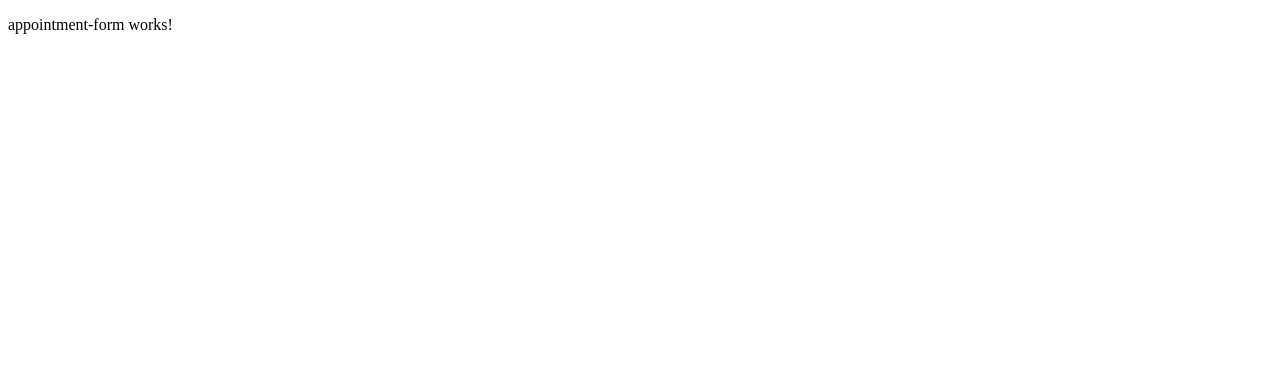
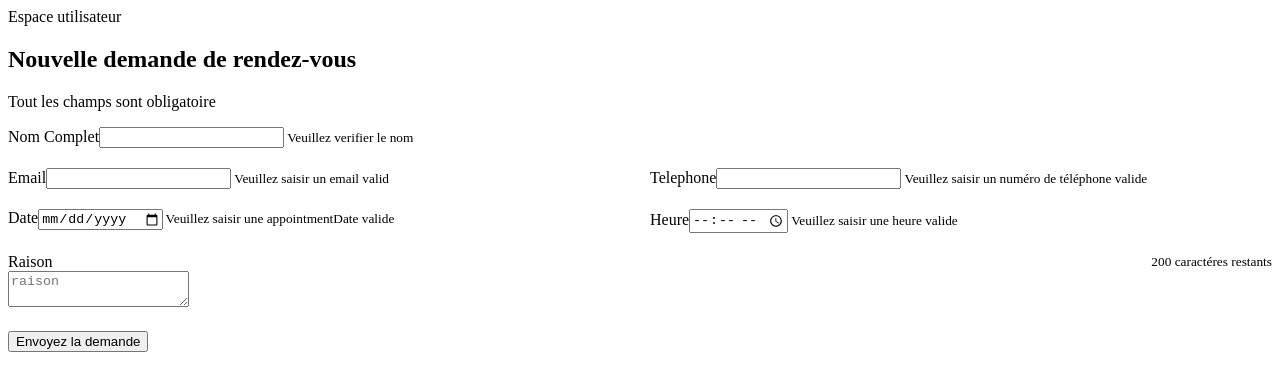
Before and after one commit to khalillakhdhar/appointment-frontend, an Angular app: page /request in a window 1280 px wide. Shown: the top 390 px of the page. Built offline with nearby package versions, Linux system fonts and the light colour scheme.

Commit message:
updated code
update de appointment appointment form
et logique de admin dashboard ts file

```diff
--- a/src/app/core/services/apointment.service.ts
+++ b/src/app/core/services/apointment.service.ts
@@ -12,7 +12,7 @@ import {
 @Injectable({ providedIn: 'root' })
 export class AppointmentService {
   private readonly http = inject(HttpClient);
-  private readonly apiUrl = `${environment.apiUrl}/appointments`;
+  private readonly apiUrl = `${environment.apiUrl}/Appointments`;
 
   getAll(): Observable<Appointment[]> {
     return this.http.get<Appointment[]>(this.apiUrl);
--- a/src/app/features/admin-dashboard/admin-dashboard.ts
+++ b/src/app/features/admin-dashboard/admin-dashboard.ts
@@ -1,4 +1,8 @@
-import { Component } from '@angular/core';
+import { Component, computed, inject, signal } from '@angular/core';
+import { AppointmentService } from '../../core/services/apointment.service';
+import { Appointment, AppointmentStatus } from '../../core/models/appointment.model';
+import { finalize } from 'rxjs';
+import { HttpErrorResponse } from '@angular/common/http';
 
 @Component({
   selector: 'app-admin-dashboard',
@@ -6,4 +10,88 @@ import { Component } from '@angular/core';
   templateUrl: './admin-dashboard.html',
   styleUrl: './admin-dashboard.css',
 })
-export class AdminDashboard {}
+export class AdminDashboard {
+  //DI
+  private readonly service=inject(AppointmentService);
+  //Init
+  readonly appointments=signal<Appointment[]>([]);
+  readonly filter=signal<'All' | AppointmentStatus>('All');
+  readonly loading= signal(false);
+  readonly actionId= signal<number | null>(null);
+  readonly successMessage=signal('');
+  readonly errorMessage=signal('');
+// listing and stats
+readonly total=computed(()=> this.appointments().length);
+readonly pending=computed(()=> this.appointments().filter(a=>a.status==='Pending').length);
+readonly accepted=computed(()=> this.appointments().filter(a=>a.status==='Accepted').length);
+readonly rejected=computed(()=> this.appointments().filter(a=>a.status==='Rejected').length);
+readonly filteredAppointments=computed(
+  ()=> {
+    const filter=this.filter();
+    return filter ==='All' ? this.appointments() : this.appointments().filter(a=>a.status=== filter);
+
+  });
+  ngOnInit(): void {
+   //
+
+  }
+loadAppointments():void{
+  this.loading.set(true);
+  this.errorMessage.set('');
+  this.service.getAll().pipe(finalize(()=> this.loading.set(false))).subscribe(
+    {
+      next: appointments=>this.appointments.set(appointments),
+      error:()=>this.errorMessage.set("impossible de charger les rendez-vous")
+    }
+  );
+
+}
+setFilter(filter:'All' | AppointmentStatus){
+  this.filter.set(filter);
+}
+updateStatus(appointment:Appointment,status:'Accepted' | 'Rejected')
+{
+  this.actionId.set(appointment.id);
+this.clearMessages();
+this.service.updateStatus(appointment.id,status)
+.pipe(finalize(()=>this.actionId.set(null)))
+.subscribe(
+{
+  next: (updated:any) =>{
+    this.appointments.update(items=>items.map(item=>item.id===updated.id ?updated : item))
+    this.successMessage.set(status==='Accepted' ? 'la demande été accepté': 'La demande été refusé')
+  },
+  error: (error:HttpErrorResponse)=>this.errorMessage.set(error.error?.message ?? 'la modification a échoué.')
+});
+
+}
+delete(appointment: Appointment)
+{
+  if(!confirm('Supprimer la demande de '+appointment.fullName)) return;
+  this.actionId.set(appointment.id);
+  this.clearMessages();
+  this.service.delete(appointment.id)
+  .pipe(finalize(()=>this.actionId.set(null)))
+.subscribe(
+{
+  next: ()=>
+  {
+    this.appointments.update(items=>items.filter(item=>item.id!==appointment.id));
+        this.successMessage.set("demande supprimé");
+
+  },
+    error: (error:HttpErrorResponse)=>this.errorMessage.set(error.error?.message ?? 'la suppressu=ion a échoué.')
+
+
+});
+
+}
+
+
+
+
+private clearMessages()
+{this.errorMessage.set('');
+this.successMessage.set('');
+}
+}
--- a/src/app/features/appointment-form/appointment-form.html
+++ b/src/app/features/appointment-form/appointment-form.html
@@ -1 +1,103 @@
-<p>appointment-form works!</p>
+<section class="page narrow">
+
+<div class="page-heading">
+  <span class="eyebrow"> Espace utilisateur</span>
+  <h1>Nouvelle demande de rendez-vous</h1>
+  <p>Tout les champs sont obligatoire</p>
+
+</div>
+@if(successMessage()) {<div class="alert success">{{successMessage()}}</div>}
+@if(errorMessage()) {<div class="alert error">{{errorMessage()}}</div>}
+<form class="card form-grid" [formGroup]="form" (ngSubmit)="submit()" novalidate>
+  <div class="field full">
+    <label for="fullName">Nom Complet</label>
+    <input id="fullName" type="text" formControlName="fullName" [class.invalid]="isInvalid('fullName')">
+    @if(isInvalid('fullName'))
+    {
+      <small class="error-text">
+        Veuillez verifier le nom
+      </small>
+
+    }
+
+
+  </div>
+
+  <div class="field">
+    <label for="email">Email</label>
+    <input id="email" type="text" formControlName="email" [class.invalid]="isInvalid('email')">
+    @if(isInvalid('email'))
+    {
+      <small class="error-text">
+        Veuillez saisir un email valid
+      </small>
+
+    }
+
+
+  </div>
+<div class="field">
+    <label for="telephone">Telephone</label>
+    <input id="telephone" type="text" formControlName="phone" [class.invalid]="isInvalid('phone')">
+    @if(isInvalid('phone'))
+    {
+      <small class="error-text">
+        Veuillez saisir un numéro de téléphone valide
+      </small>
+
+    }
+
+
+  </div>
+  <div class="field">
+    <label for="appointmentDate">Date</label>
+    <input id="appointmentDate" type="date" formControlName="appointmentDate" [class.invalid]="isInvalid('appointmentDate')">
+    @if(isInvalid('appointmentDate'))
+    {
+      <small class="error-text">
+        Veuillez saisir une appointmentDate valide
+      </small>
+
+    }
+
+
+  </div>
+  <div class="field">
+    <label for="appointmentTime">Heure</label>
+    <input id="appointmentTime" type="time" formControlName="appointmentTime" [class.invalid]="isInvalid('appointmentTime')">
+    @if(isInvalid('appointmentTime'))
+    {
+      <small class="error-text">
+        Veuillez saisir une heure valide
+      </small>
+
+    }
+
+
+  </div>
+  <div class="field full">
+    <div class="label-row"><label for="reason">Raison</label><small>{{reasonRemaining()}} caractéres restants</small></div>
+    <textarea placeholder="raison" formControlName="reason" [class.invalid]="isInvalid('reason')">
+    @if(isInvalid('reason'))
+    {
+      <small class="error-text">
+        Veuillez la raison et le nombre de caractéres
+      </small>
+
+    }
+</textarea>
+
+  </div>
+<div class="full actions">
+  <button class="btn primary" type="submit" [disabled]="loading()"
+  >
+{{ loading() ? 'Envoie en cours...' : 'Envoyez la demande' }}
+
+</button>
+
+
+</div>
+</form>
+
+
+</section>
--- a/src/app/features/appointment-form/appointment-form.ts
+++ b/src/app/features/appointment-form/appointment-form.ts
@@ -1,9 +1,88 @@
-import { Component } from '@angular/core';
+import { Component, inject, signal } from '@angular/core';
+import { FormBuilder, ReactiveFormsModule, Validators } from '@angular/forms';
+import { AppointmentService } from '../../core/services/apointment.service';
+import { UserStorageService } from '../../core/services/user-storage-service';
+import { todayOrFutureDateValidator } from '../../shared/validators/future-date.validator';
+import { CreateAppointmentRequest } from '../../core/models/appointment.model';
+import { finalize } from 'rxjs';
+import { HttpErrorResponse } from '@angular/common/http';
 
 @Component({
   selector: 'app-appointment-form',
-  imports: [],
+  imports: [ReactiveFormsModule],
   templateUrl: './appointment-form.html',
   styleUrl: './appointment-form.css',
 })
-export class AppointmentForm {}
+export class AppointmentForm {
+//DI
+private readonly fb=inject(FormBuilder);
+private readonly appointmentService =inject(AppointmentService);
+private readonly userStorage=inject(UserStorageService);
+// value initialization
+readonly loading =signal(false);
+readonly submitted=signal(false);
+readonly successMessage=signal('');
+readonly errorMessage=signal('');
+readonly minDate=new Date().toISOString().split('T')[0];
+// coding logics
+readonly form=this.fb.nonNullable.group(
+  {
+    fullName:[this.userStorage.currentUser()?.fullName ?? '',[Validators.required,Validators.minLength(3),Validators.maxLength(100)]],
+    email:['',[Validators.required,Validators.email]],
+    phone:['',[Validators.required,Validators.pattern(/^[0-9]{8}$/) ] ],
+    appointmentDate:['',Validators.required,todayOrFutureDateValidator()],
+    appointmentTime:['',Validators.required],
+    reason: ['',Validators.required,Validators.minLength(10),Validators.maxLength(200)]
+  }
+);
+reasonRemaining(): number
+{
+  return 200-this.form.controls.reason.value.length;
+}
+isInvalid(controleName: keyof typeof this.form.controls)
+{
+  const control=this.form.controls[controleName];
+  return control.invalid &&(control.touched || this.submitted);
+}
+submit() :void
+{
+this.submitted.set(true);
+this.successMessage.set('');
+this.errorMessage.set('');
+if(this.form.invalid)
+{
+  this.form.markAllAsTouched();
+  return;
+}
+const request: CreateAppointmentRequest=
+{
+  ... this.form.getRawValue(),
+  appointmentTime: this.form.controls.appointmentTime.value+":00"
+};
+this.loading.set(true);
+this.appointmentService.create(request)
+.pipe(finalize(()=>this.loading.set(false)))
+.subscribe(
+  {
+    next: ()=>
+    {
+      this.successMessage.set("votre demande a été envoyé avec succés");
+      this.form.reset({
+        fullName:this.userStorage.currentUser()?.fullName ?? '',
+        email:'',phone:'',appointmentDate:'',appointmentTime:'',reason:''
+
+      });
+      this.submitted.set(false);
+    },
+    error:(error:HttpErrorResponse)=>
+    {
+      this.errorMessage.set(error.error?.message ?? 'Impossible d envoyer la demande');
+    }
+  }
+)
+}
+
+
+
+
+}
--- a/src/environments/environment.ts
+++ b/src/environments/environment.ts
@@ -2,5 +2,5 @@
 export const environment=
 {
   production:false,
-  apiUrl:'https://localhost:7085/api'
+  apiUrl:'http://localhost:5085/api'
 }
```
